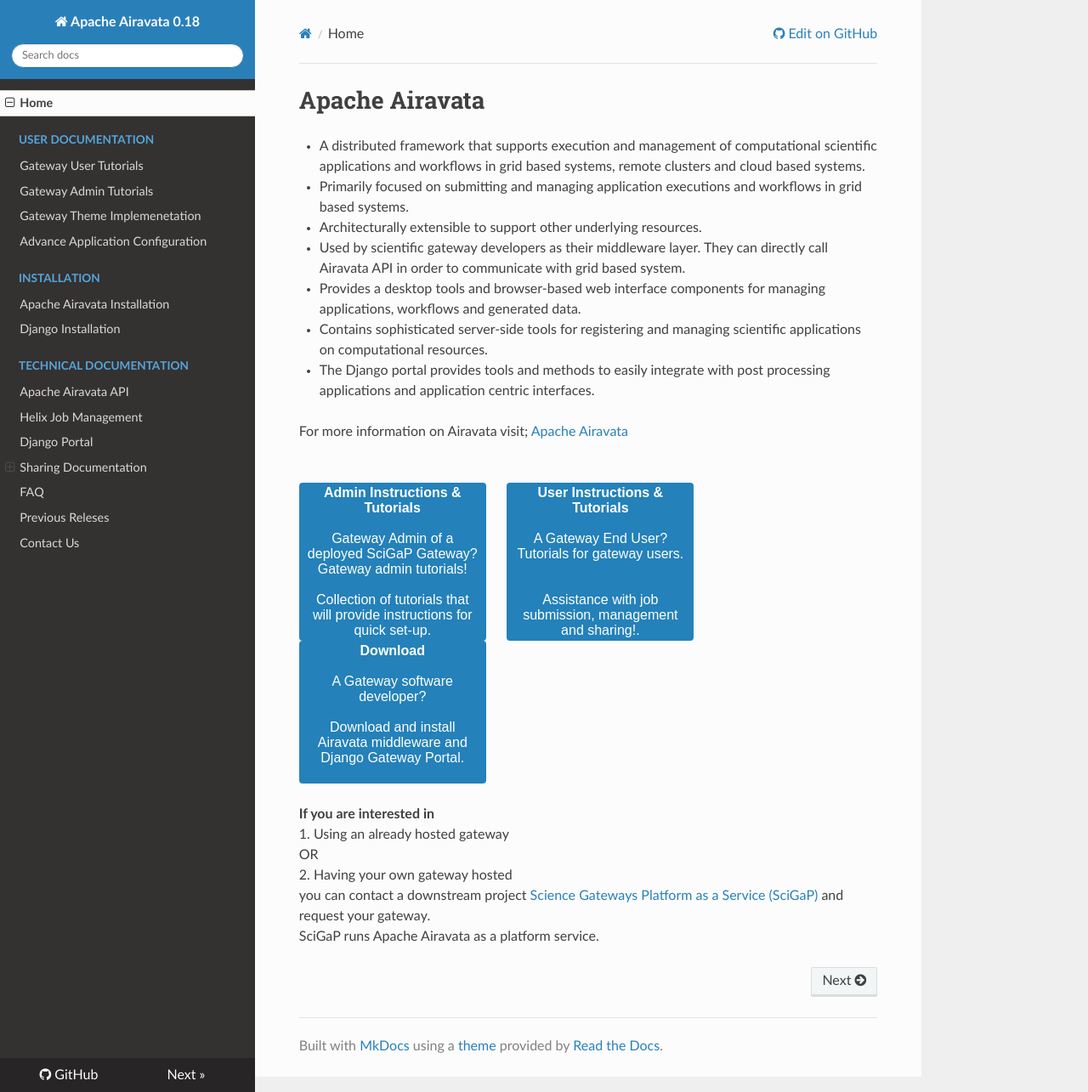
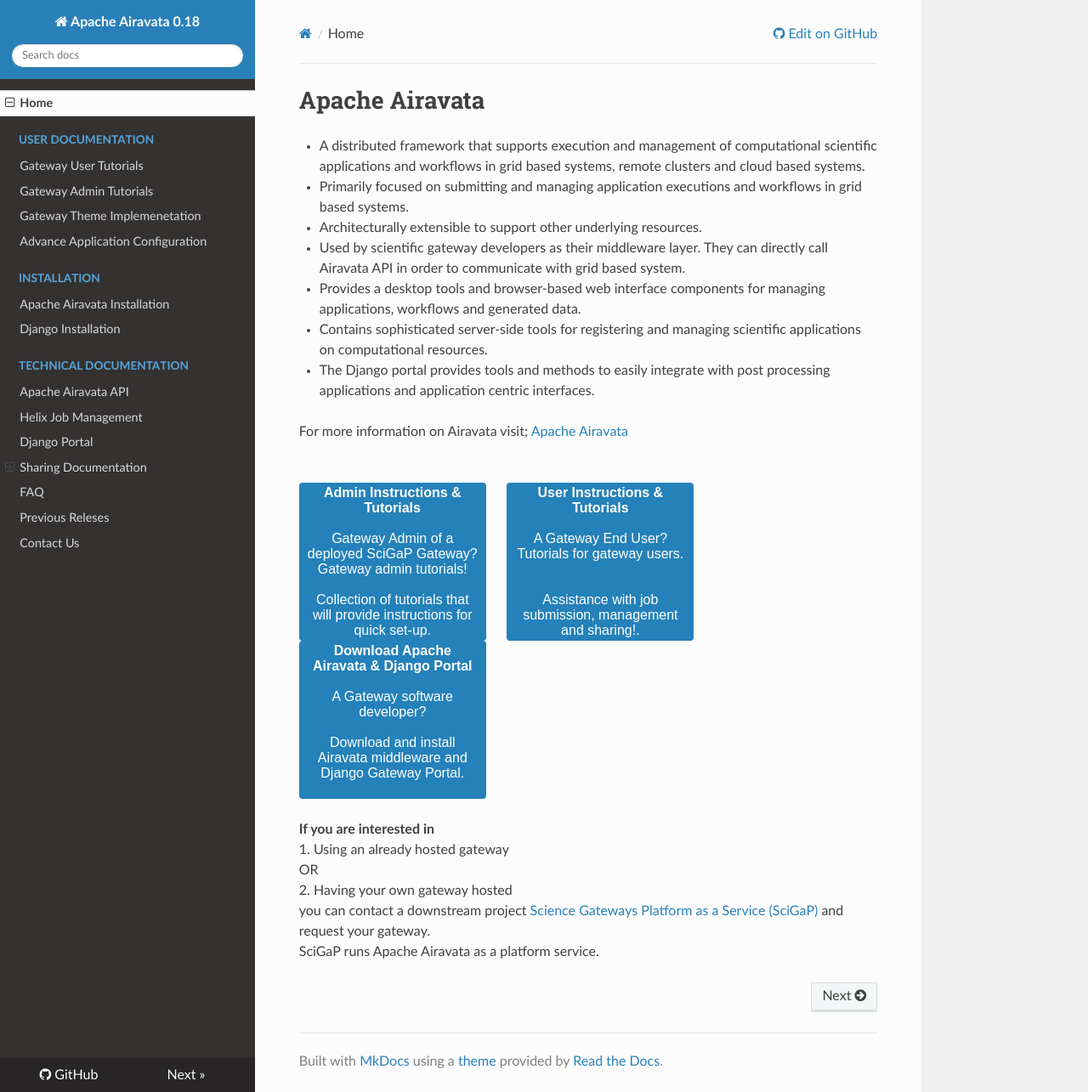
Before and after one commit to isabella232/airavata-docs, an MkDocs documentation site: the page built from docs/index.md, in a window 1280 px wide and 1285 px high. Shown: the whole window at 85% size. Built offline with MkDocs 1.6.1, drawn with Linux system fonts in a browser that asks for light colours; nearby versions of some CDN libraries; old or Windows-style settings are respelled for this version of MkDocs.

Commit message:
Changing home page links and linked pages

```diff
--- a/docs/index.md
+++ b/docs/index.md
@@ -14,7 +14,7 @@ For more information on Airavata visit; <a href="http://airavata.apache.org/" ta
 
 <button type="button" style="color:#f2f2f2;text-align:center;font-weight:lighter;background-color:#2481b9;width:220px;border: 2px solid #2481b9;border-radius:4px"><a style="color:white" href="user-documentation/admin-tutorials" target="_blank" ><b>Admin Instructions & Tutorials</b><br/><br/>Gateway Admin of a deployed SciGaP Gateway? </br>Gateway admin tutorials!</br></br>Collection of tutorials that will provide instructions for quick set-up.</a></button>&nbsp; &nbsp; &nbsp;
 <button type="button" style="color:#f2f2f2;text-align:center;font-weight:lighter;background-color:#2481b9;width:220px;border: 2px solid #2481b9;border-radius:4px"><a style="color:white" href="user-documentation/user-tutorials" target="_blank" ><b>User Instructions & Tutorials</b><br/><br/>A Gateway End User?</br>Tutorials for gateway users. </br></br><br/>Assistance with job submission, management and sharing!.</a></button>&nbsp; &nbsp;
-<button type="button" style="color:#f2f2f2;text-align:center;font-weight:lighter;background-color:#2481b9;width:220px;border: 2px solid #2481b9;border-radius:4px"><a style="color:white" href="installation/airavata-installation" target="_blank"><b>Download</b><br/><br/>A Gateway software developer? </br></br>Download and install Airavata middleware and Django Gateway Portal.<br/></br></a></button>&nbsp; &nbsp; &nbsp;
+<button type="button" style="color:#f2f2f2;text-align:center;font-weight:lighter;background-color:#2481b9;width:220px;border: 2px solid #2481b9;border-radius:4px"><a style="color:white" href="installation/airavata-installation" target="_blank"><b>Download Apache Airavata & Django Portal</b><br/><br/>A Gateway software developer? </br></br>Download and install Airavata middleware and Django Gateway Portal.<br/></br></a></button>&nbsp; &nbsp; &nbsp;
 
 <!--<button type="button" style="color:#f2f2f2;text-align:center;font-weight:lighter;background-color:#2481b9;width:220px;border: 2px solid #2481b9;border-radius:4px"><a style="color:white" href="http://airavata.readthedocs.io/en/latest/ target="_blank"><b>User Guide</b></br><br>In-detail documentation on how to install, configure and do upgrades for gateway admins.</br>Step by step guide for gateway users as well.</br></a></button>
 </br>
```
